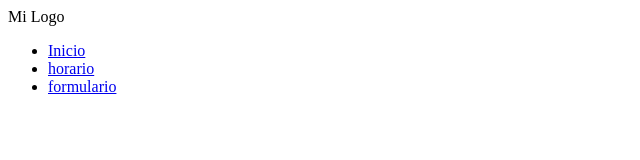
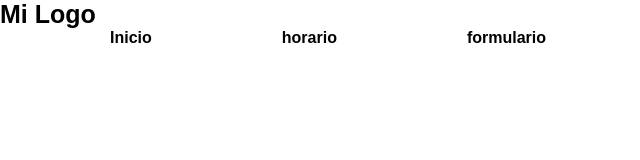
Before and after one commit to pero8696/MP04-PEDRO, a plain HTML site: page index.html in a window 1280 px wide. Shown: the whole page, without its empty margins (0-640 px from the left). Drawn offline with Linux system fonts and the light colour scheme.

Commit message:
Update index.html

```diff
--- a/index.html
+++ b/index.html
@@ -3,7 +3,7 @@
 <head>
     <meta charset="UTF-8">
     <meta name="viewport" content="width=device-width, initial-scale=1.0">
-    <link rel="stylesheet" href="./git.css">
+    <link rel="stylesheet" href="./UF1-HTML/EJERCICIOS/git1.css">
     <title>Pagina pedro</title>
 </head>
 <body>
```
